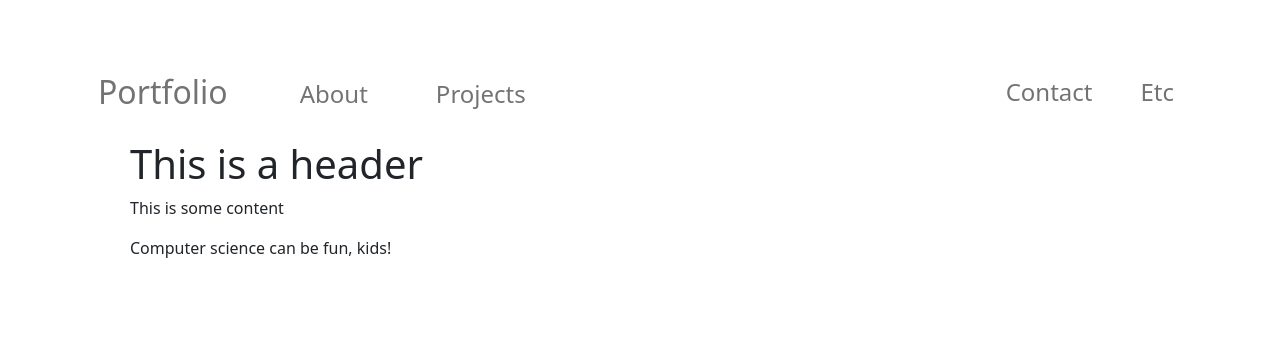
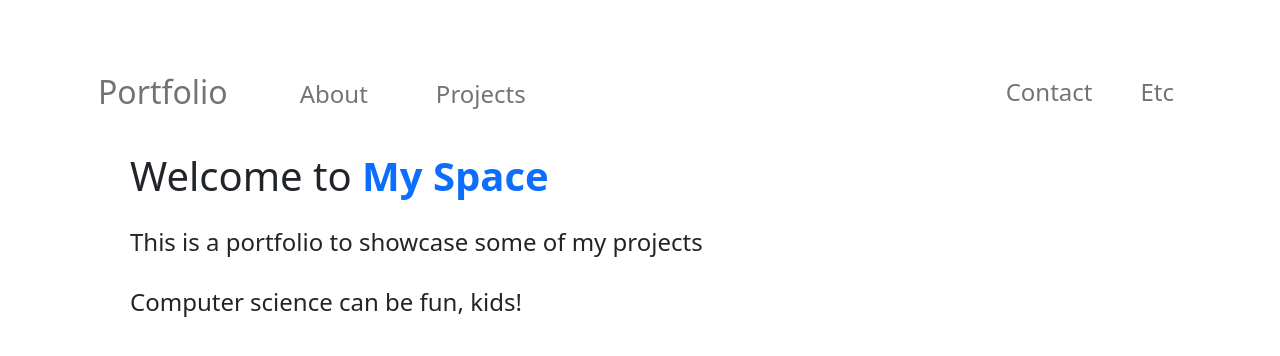
Before and after one commit to eheath30/fp_Portfolio, a plain HTML site: page index.html in a window 1280 px wide. Drawn offline with nearby package versions, Linux system fonts and the light colour scheme.

Commit message:
additional header styling

```diff
--- a/index.html
+++ b/index.html
@@ -1,5 +1,4 @@
 <!DOCTYPE html>
-
 <html lang="en">
 	<head>
 	<meta charset="UTF-8">
@@ -10,10 +9,10 @@
 	<meta name="Portfolio" content="A better place to learn computer science">
 	<link href="https://cdn.jsdelivr.net/npm/bootstrap@5.2.0-beta1/dist/css/bootstrap.min.css" rel="stylesheet" integrity="sha384-0evHe/X+R7YkIZDRvuzKMRqM+OrBnVFBL6DOitfPri4tjfHxaWutUpFmBp4vmVor" crossorigin="anonymous">
 	<script src="https://kit.fontawesome.com/c6afa9010a.js" crossorigin="anonymous"></script>
+	<title>Elliot's Portfolio</title>
+</head>
 
-	<title>Elliot's Portfolio</title>
-
-</head>
+<!-- Nav -->
 
 <body class="container my-5">
 
@@ -49,15 +48,41 @@
     </div>
 </nav>
 
-<div class="container px-5 py-1">
+<!-- Nav -->
 
-	<h1>This is a header</h1>
-	<p>This is some content</p>
+<!-- Welcome Screen -->
+
+<div class="container px-5 py-2">
+
+	<h1 class="py-2">Welcome to <strong class="text-primary">My Space</strong></h1>
+	<p class="py-2 fs-4">This is a portfolio to showcase some of my projects</p>
 
 
-<p>Computer science can be fun, kids!</p>
+<p class="fs-4">Computer science can be fun, kids!</p>
 </div>
 
+<!-- Welcome Screen -->
+
+<!-- About -->
+
+
+<!-- About -->
+
+<!-- projects -->
+
+
+<!-- projects -->
+
+
+<!-- projects -->
+
+<!-- contact -->
+
+<!-- contact -->
+
+<!-- etc -->
+
+<!-- etc -->
 
 </body>
 </html>
```
